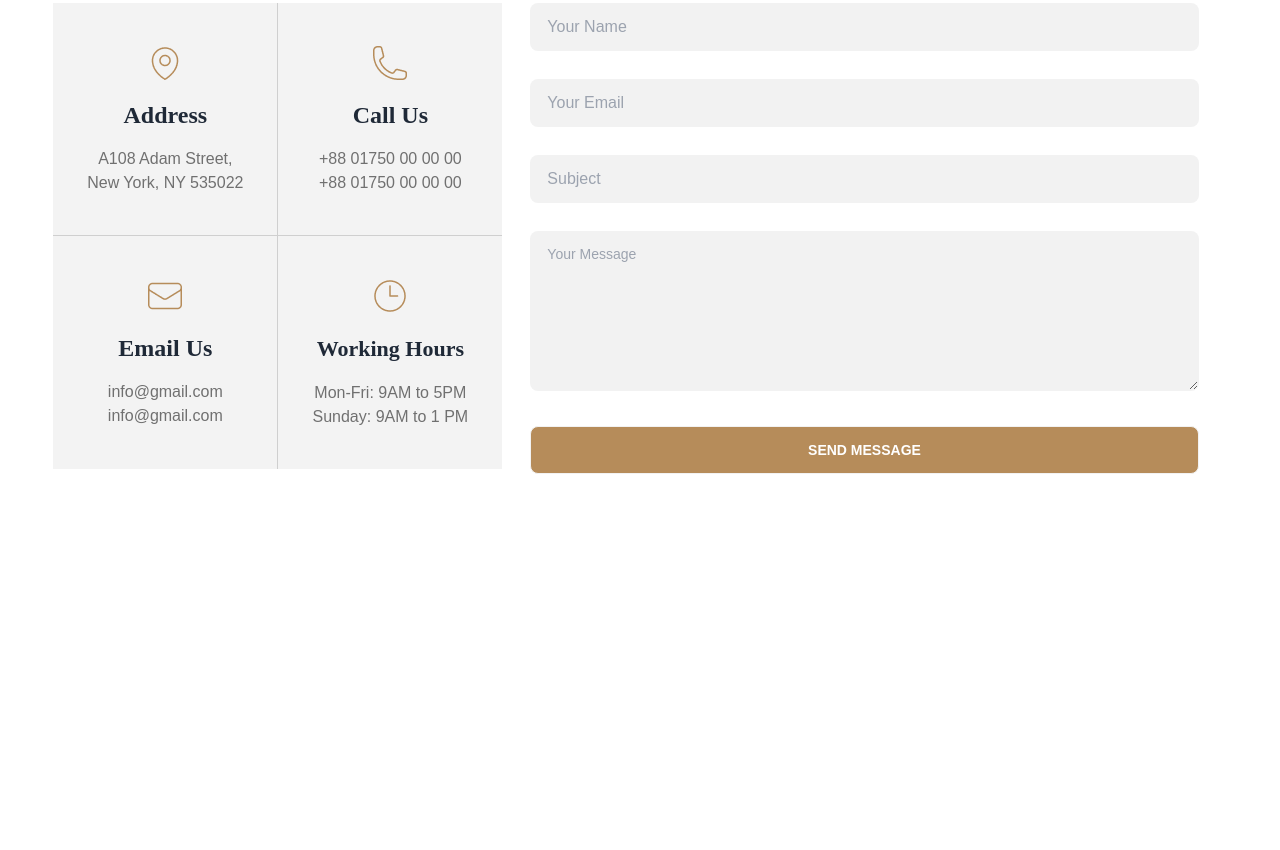
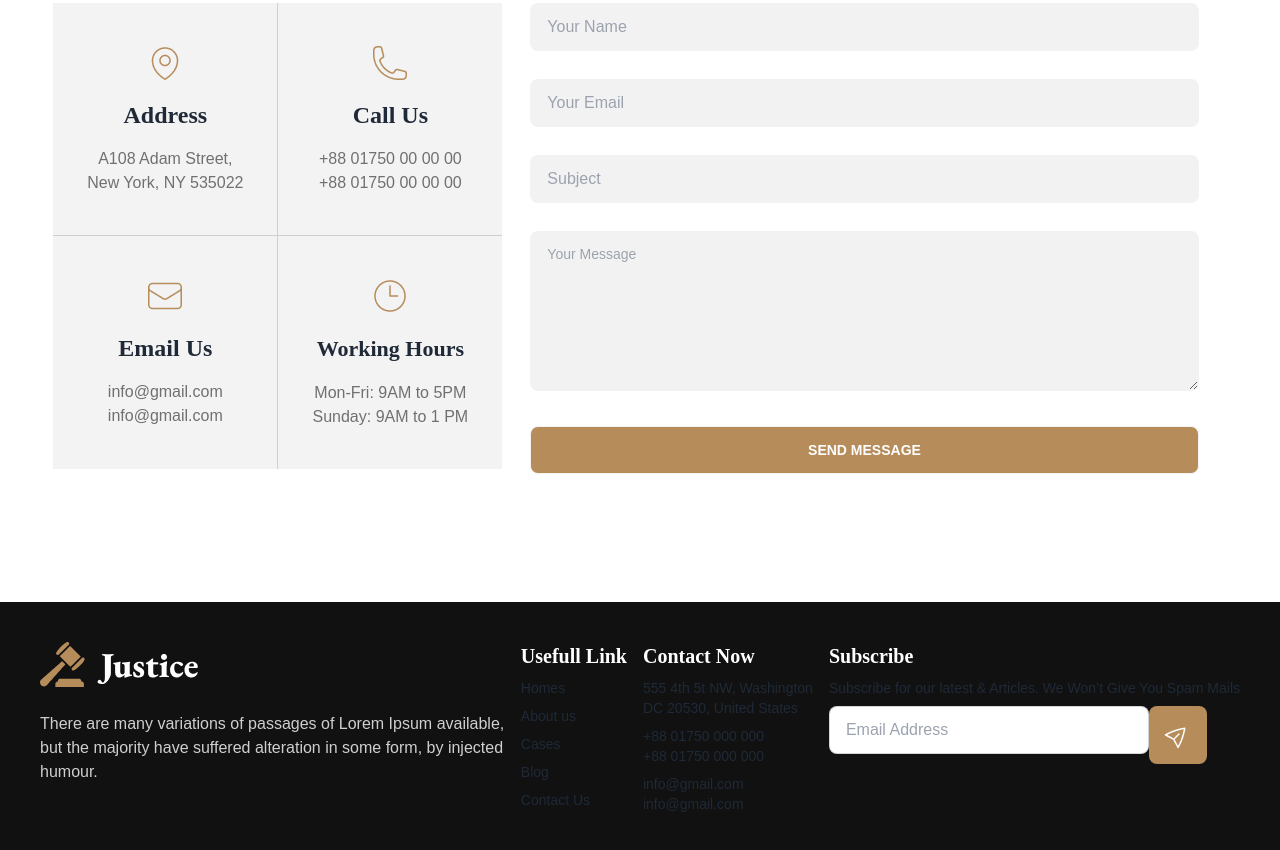
Before and after one commit to promahbubul/legal-solution-with-daisyui, a plain HTML site: page index.html in a window 1280 px wide. Shown: the part 3251-4101 px from the top of the page. Before the commit the page ends 3853 px from the top, so only its background shows below. Drawn offline with nearby package versions, Linux system fonts and the light colour scheme.

Commit message:
footer added

```diff
--- a/index.html
+++ b/index.html
@@ -441,7 +441,43 @@
             <!-- End Contact Section -->
     </main>
     <!-- Footer -->
-    <footer></footer>
+    <footer class="footer p-10 bg-[#111111] text-base-content">
+        <div class="space-y-4">
+            <a class="link link-hover">
+                <img src="./images/logo.png" alt="">
+            </a>
+            <p class="text-base font-normal poppins text-[#CFCFCF]">There are many variations of passages of Lorem Ipsum
+                available, but the majority have suffered alteration
+                in some form, by injected humour.</p>
+        </div>
+        <div>
+            <span class="eb-garamond text-xl text-[#FFFFFF] font-extrabold">Usefull Link</span>
+            <a class="link link-hover">Homes </a>
+            <a class="link link-hover">About us</a>
+            <a class="link link-hover">Cases</a>
+            <a class="link link-hover">Blog</a>
+            <a class="link link-hover">Contact Us</a>
+        </div>
+        <div>
+            <span class="eb-garamond text-xl text-[#FFFFFF] font-extrabold">Contact Now</span>
+            <p>555 4th 5t NW, Washington <br>
+                DC 20530, United States</p>
+            <p>+88 01750 000 000 <br>
+                +88 01750 000 000</p>
+            <p>info@gmail.com <br>
+                info@gmail.com</p>
+        </div>
+        <div>
+            <span class="eb-garamond text-xl text-[#FFFFFF] font-extrabold">Subscribe</span>
+            <p>Subscribe for our latest & Articles. We Won’t Give You Spam Mails</p>
+            <div class="form-control w-80">
+                <div class="">
+                    <input type="text" placeholder="Email Address" class="input relative input-bordered w-full pr-16" />
+                    <button class="p-3 absolute  rounded-lg bg-btn-color"><img src="./images/send.png" alt=""></button>
+                </div>
+            </div>
+        </div>
+    </footer>
 </body>
 
 </html>
```
Also changed, not shown: images/send.png (added).
